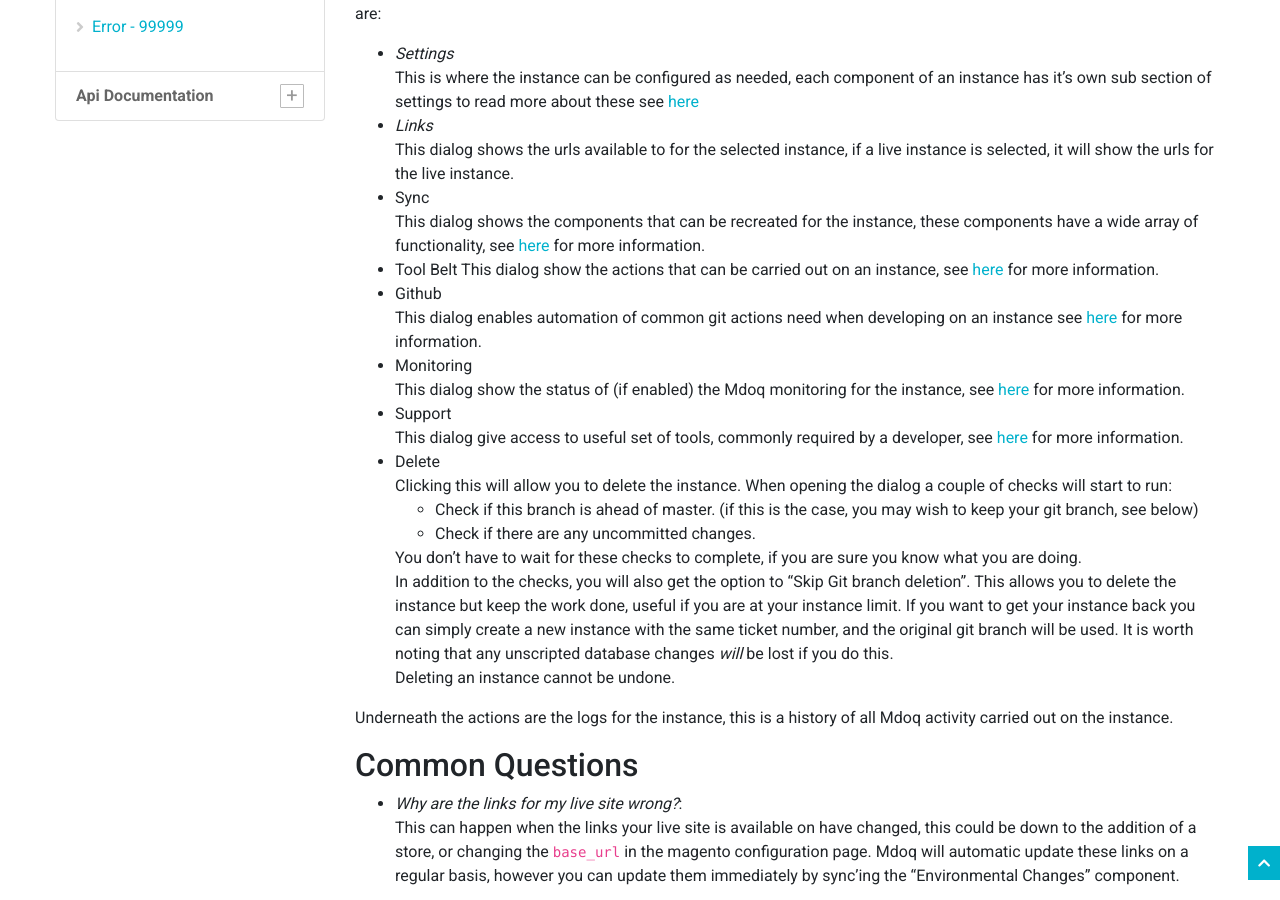
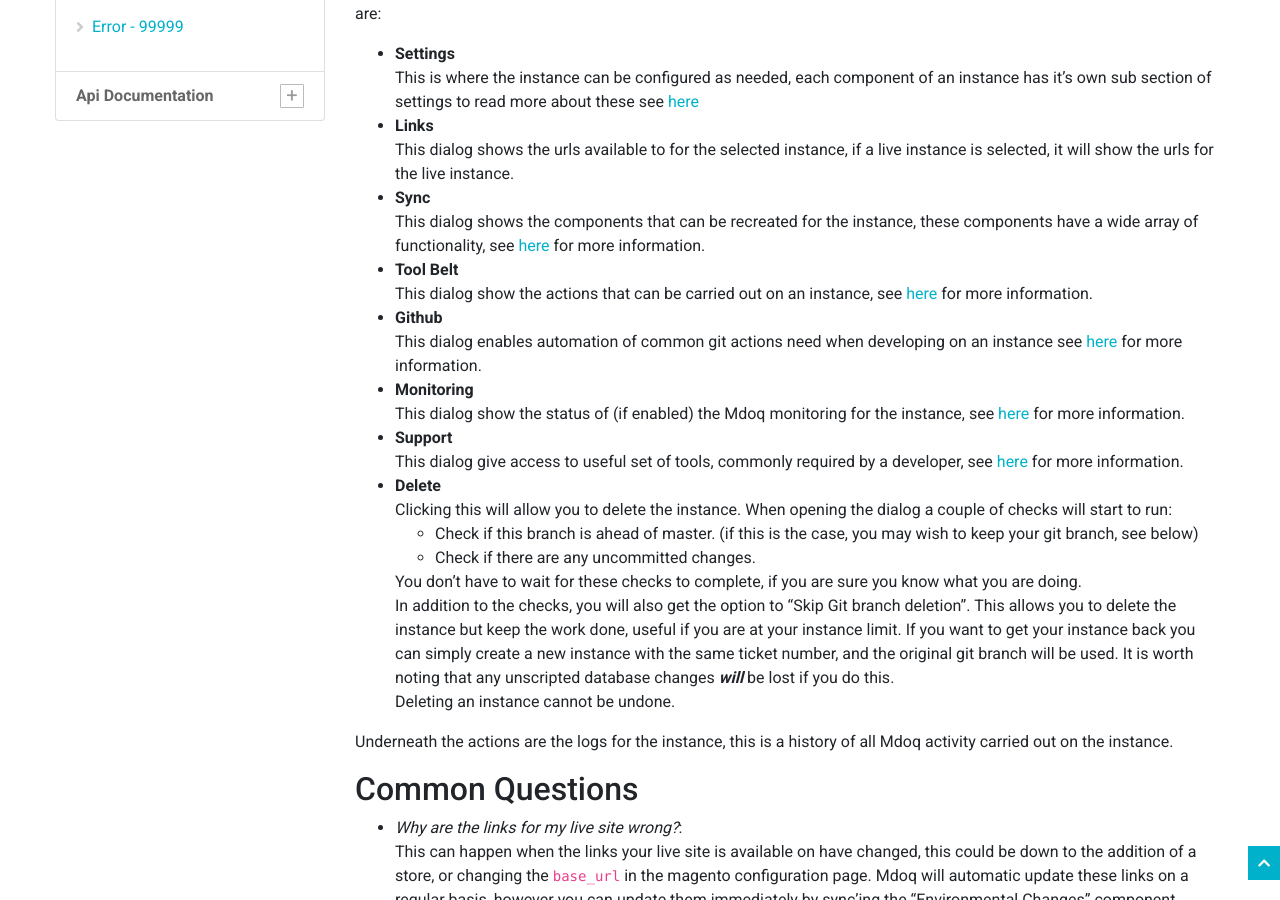
Before and after one commit to zero1limited/mdoq-docs, a Jekyll site: the page built from docs/documentation/instance.md, in a window 1280 px wide and 900 px high, scrolled down 1311 px. Built offline with Jekyll 4.4.1, drawn with Linux system fonts in a browser that asks for light colours; nearby versions of some CDN libraries.

```diff
--- a/docs/documentation/instance.md
+++ b/docs/documentation/instance.md
@@ -46,28 +46,28 @@ To read more about instance components see [here](/documentation/instance/compon
 The are many things you can do with an instance, once you have selected if from the left hand side of the Mdoq UI (it will be highlighted blue in the list), instance specific information and actions will be
 shown across the rest of the page.
 Towards the top of the instance information will be the actions available for the selected instance. The actions available are:
-- *Settings*
+- **Settings**
   This is where the instance can be configured as needed, each component of an instance has it's own sub section of settings to read more about these see [here](/documentation/instance/components.html)
-- _Links_
+- **Links**
   This dialog shows the urls available to for the selected instance, if a live instance is selected, it will show the urls for the live instance.
-- Sync
+- **Sync**
   This dialog shows the components that can be recreated for the instance, these components have a wide array of functionality, see [here](#instance-components) for more information.
-- Tool Belt
+- **Tool Belt**
   This dialog show the actions that can be carried out on an instance, see [here](/documentation/instance/tool-belt.html) for more information.
-- Github
+- **Github**
   This dialog enables automation of common git actions need when developing on an instance see [here](/documentation/instance/github.html) for more information.
-- Monitoring
+- **Monitoring**
   This dialog show the status of (if enabled) the Mdoq monitoring for the instance, see [here](/documentation/instance/monitoring.html) for more information.
-- Support
+- **Support**
   This dialog give access to useful set of tools, commonly required by a developer, see [here](/documentation/instance/support.html) for more information.
-- Delete
+- **Delete**
   Clicking this will allow you to delete the instance. When opening the dialog a couple of checks will start to run:
   - Check if this branch is ahead of master. (if this is the case, you may wish to keep your git branch, see below)
   - Check if there are any uncommitted changes.
 
   You don't have to wait for these checks to complete, if you are sure you know what you are doing.
   In addition to the checks, you will also get the option to "Skip Git branch deletion". This allows you to delete the instance but keep the work done, useful if you are at your instance limit.
-  If you want to get your instance back you can simply create a new instance with the same ticket number, and the original git branch will be used. It is worth noting that any unscripted database changes *will* be lost if you do this.
+  If you want to get your instance back you can simply create a new instance with the same ticket number, and the original git branch will be used. It is worth noting that any unscripted database changes **_will_** be lost if you do this.
   Deleting an instance cannot be undone.
 
 
```
